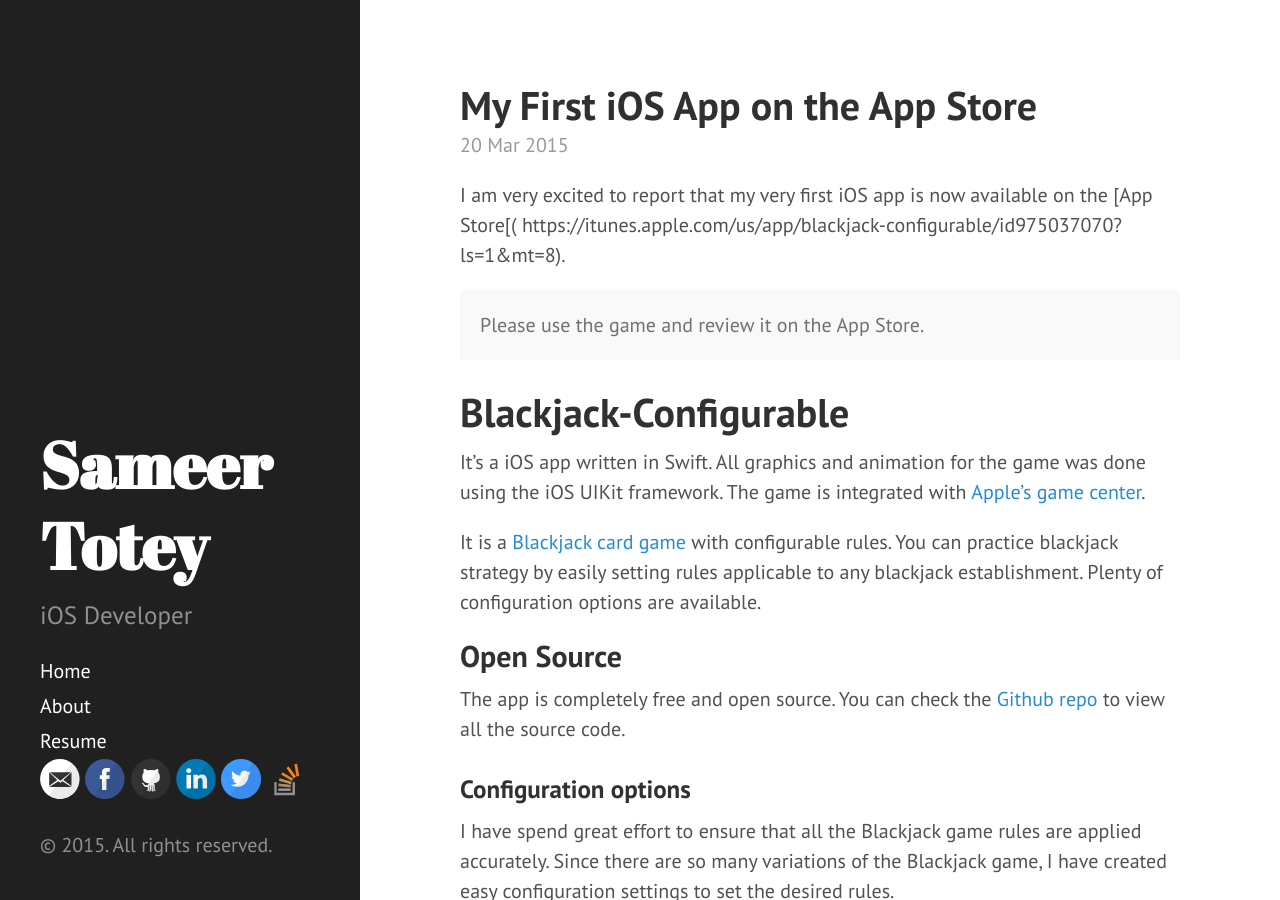
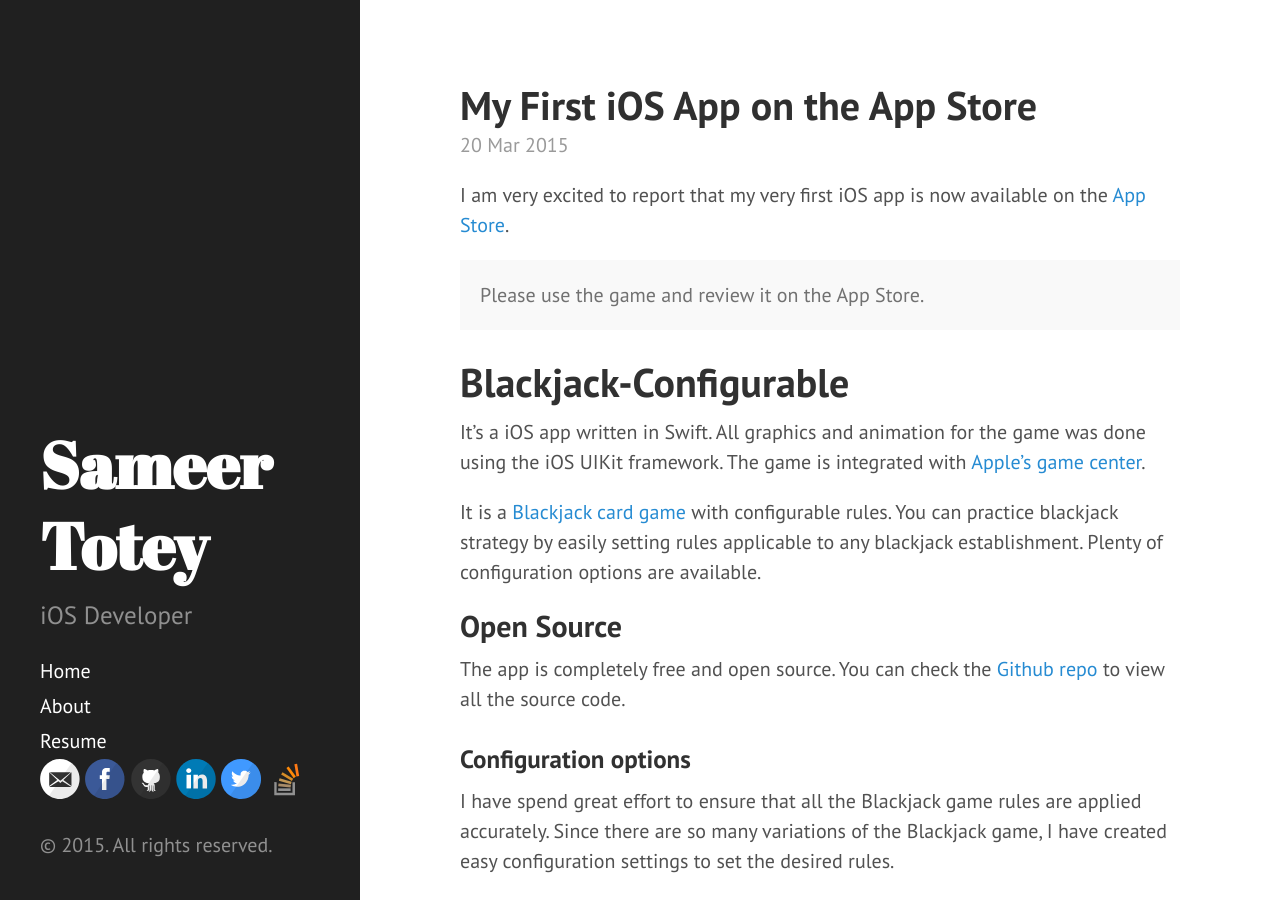
Before and after one commit to sameertotey/sameertotey.github.io, a Jekyll site: the page built from _posts/2015-03-20-my-first-ios-app.md, in a window 1280 px wide and 900 px high. Built offline with Jekyll 4.4.1, drawn with Linux system fonts in a browser that asks for light colours; Markdown is read by kramdown in place of the engine named in the settings; comment, search, counter and statistics services are not loaded.

Commit message:
minor edits

```diff
--- a/_posts/2015-03-20-my-first-ios-app.md
+++ b/_posts/2015-03-20-my-first-ios-app.md
@@ -3,7 +3,7 @@
 title: My First iOS App on the App Store
 ---
 
-I am very excited to report that my very first iOS app is now available on the [App Store[( https://itunes.apple.com/us/app/blackjack-configurable/id975037070?ls=1&mt=8).
+I am very excited to report that my very first iOS app is now available on the [App Store]( https://itunes.apple.com/us/app/blackjack-configurable/id975037070?ls=1&mt=8).
 
 <p class="message">
 Please use the game and review it on the App Store.
@@ -25,3 +25,5 @@
 ### Future plans
 
 I plan to add more features to this game in the future releases, please stay tuned for updates. In the meanwhile visit the app's [support site](http://www.sameertotey.com/BlackJack/) to learn how to play the game.
+
+----
```
Also changed, not shown: _posts/2014-03-19-my-personal-journal.md (+2 -0 lines).
